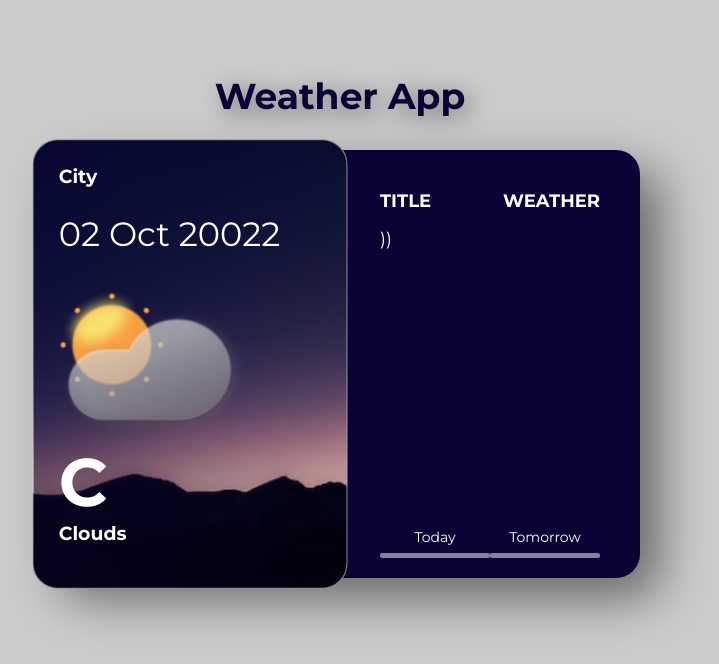
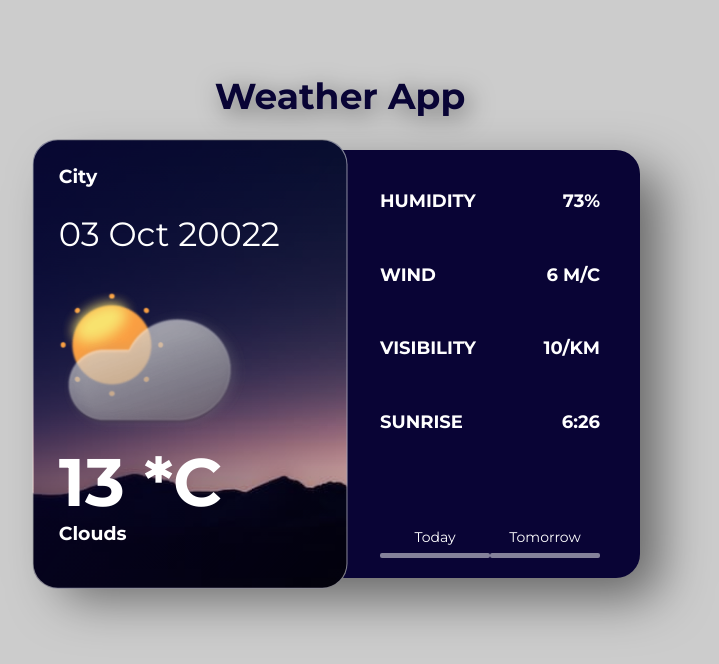
Before and after one commit to Ebazhanov/weather-app, a React (Create React App) app: page / in a window 1280 px wide. Shown: the top 664 px of the page, without its empty margins (300-1019 px from the left). Built offline with nearby package versions, Linux system fonts and the light colour scheme.

Commit message:
change favicon + fill in weather details card

```diff
--- a/src/components/details/Details.tsx
+++ b/src/components/details/Details.tsx
@@ -1,14 +1,31 @@
 import "./Details.css";
 
-export const Detail = () => {
+export default function Detail() {
   return (
     <>
       <dl className="card__details details">
         <div className="details__group">
-          <dt>title</dt>
-          <dt>weather</dt>
+          <dt>humidity</dt>
+          <dt>73%</dt>
         </div>
-        ))
+      </dl>
+      <dl className="card__details details">
+        <div className="details__group">
+          <dt>wind</dt>
+          <dt>6 m/c</dt>
+        </div>
+      </dl>
+      <dl className="card__details details">
+        <div className="details__group">
+          <dt>visibility</dt>
+          <dt>10/km</dt>
+        </div>
+      </dl>
+      <dl className="card__details details">
+        <div className="details__group">
+          <dt>sunrise</dt>
+          <dt>6:26</dt>
+        </div>
       </dl>
       <div className="card__toggle toggle">
         <input className="toggle__radio" type="radio" name="day" id="today" />
@@ -27,4 +44,4 @@ export const Detail = () => {
       </div>
     </>
   );
-};
+}
--- a/src/components/header/Header.tsx
+++ b/src/components/header/Header.tsx
@@ -6,11 +6,11 @@ export const Header = () => {
     <>
       <h2 className="title">City</h2>
       <time className="date" dateTime="2022-10-02">
-        02 Oct 20022
+        03 Oct 20022
       </time>
       <div className="icon">
-        <img src={icon} alt="name" />
-        <div className="degree">C</div>
+        <img src={icon} alt="Clouds" />
+        <div className="degree">13 *C</div>
         <div className="weather">Clouds</div>
       </div>
     </>
--- a/src/components/weather-card/WeatherCard.tsx
+++ b/src/components/weather-card/WeatherCard.tsx
@@ -1,6 +1,6 @@
 import { Header } from "../header/Header";
-import { Detail } from "../details/Details";
 import "./WeatherCard.css";
+import Detail from "../details/Details";
 
 export const WeatherCard = () => {
   return (
```
Also changed, not shown: public/index.html (indentation only), 1 other file (tests, documents, lock files or other folders).
